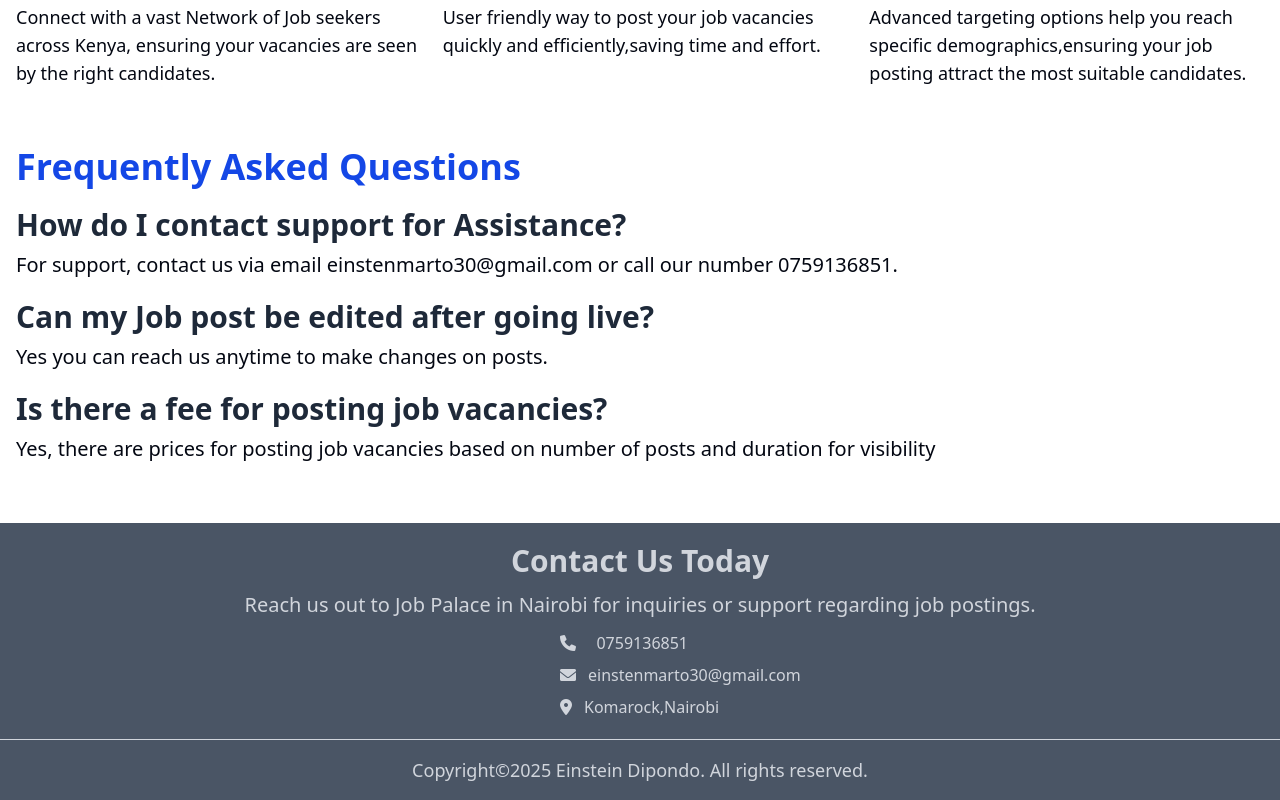
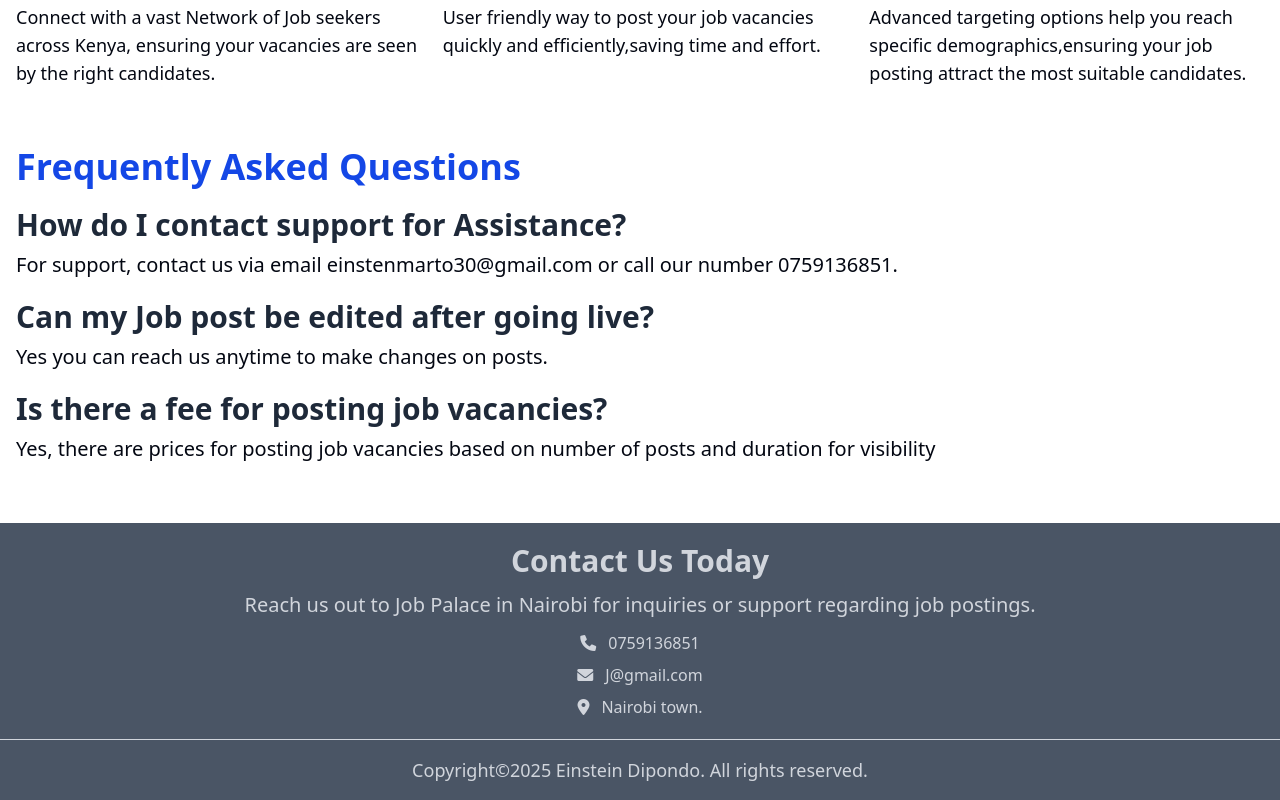
Before and after one commit to Einsteinke-hub/jobpalace, a React (Vite) app: page / in a window 1280 px wide. Shown: the part 2682-3482 px from the top of the page. Built offline with nearby package versions, Linux system fonts and the light colour scheme.

Commit message:
Update App.jsx

```diff
--- a/src/App.jsx
+++ b/src/App.jsx
@@ -59,7 +59,7 @@
         )}
        <div className="flex justify-between mt-10 md:mt-20 ml-6 flex-col md:flex-row">
         <div className="words md:pt-14 mb-5">
-          <h1 className="text-4xl md:text-6xl font-semibold font-sans">Find Your Dream Job Here</h1>
+          <h1 className="text-xl md:text-6xl font-semibold font-sans">Find Your Dream Job Here</h1>
           <p className="text-lg md:text-3xl font-sans mt-3">Explore top opportunities tailored for you in Kenya with Job Palace - your gateway to a fulfilling career.</p>
           <a href='#job'><button className="bg-blue-600 hover:bg-blue-700 cursor-pointer rounded-md md:text-xl text-white mt-5 p-2 text-center">Explore Jobs Now</button></a>
         </div>
@@ -158,17 +158,19 @@
        <div id="contact" className="mt-15 text-gray-300 text-center bg-gray-600 p-5 border-b border-gray-300">
         <h1 className="text-gray-300 text-3xl font-semibold">Contact Us Today</h1>
         <p className="mt-3 text-xl">Reach us out to Job Palace in Nairobi for inquiries or support regarding job postings.</p>
-        <div className="mt-3 flex items-center justify-between ml-40 mr-45 md:ml-135 md:mr-143">
+        <div className="mt-3 flex flex-col items-center justify-center">
+            <div className="flex items-center gap-x-3 mb-2">
                 <i class="fa-solid fa-phone"></i>
                 <p>0759136851</p>
             </div>
-        <div className="mt-2 flex items-center justify-between ml-40 mr-45 md:ml-135 md:mr-143 gap-x-3">
+            <div className="flex items-center gap-x-3 mb-2">
                 <i class="fa-solid fa-envelope"></i>
-          <p>einstenmarto30@gmail.com</p>
+                <p>J@gmail.com</p>
             </div>
-        <div className="mt-2 flex items-center justify-between ml-40 mr-45 md:ml-135 md:mr-143 gap-x-3">
+            <div className="flex items-center gap-x-3">
                 <i class="fa-solid fa-location-dot"></i>
-          <p>Komarock,Nairobi</p>
+                <p>Nairobi town.</p>
+            </div>
         </div>
        </div>
        <div className="text-gray-300 bg-gray-600 text-center text-lg p-4">
```
Lines whose indentation alone changed are shown as unchanged.
